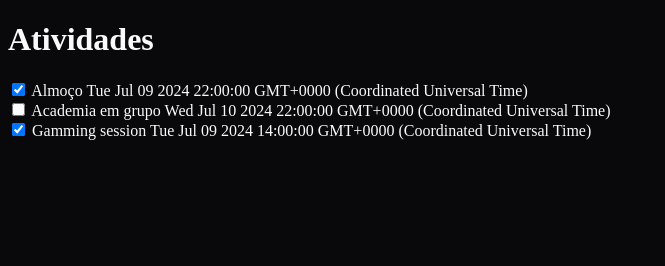
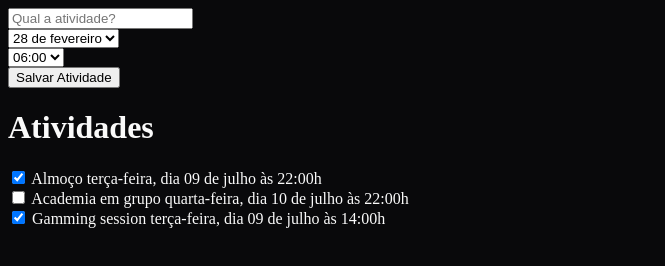
Before and after one commit to douglasdl/NLW16-html-css-js, a plain HTML site: page index.html in a window 1280 px wide. Shown: the whole page, without its empty margins (0-665 px from the left). Drawn offline with nearby package versions, Linux system fonts and the light colour scheme.

Commit message:
feat: finish part 2

```diff
--- a/index.html
+++ b/index.html
@@ -1,15 +1,46 @@
 <!DOCTYPE html>
 <html lang="pt-BR">
 <head>
-    <meta charset="UTF-8">
-    <meta name="viewport" content="width=device-width, initial-scale=1.0">
-    <title>Document</title>
-    <link rel="stylesheet" href="styles.css">
+  <meta charset="UTF-8">
+  <meta name="viewport" content="width=device-width, initial-scale=1.0">
+  <title>Document</title>
+  <link rel="stylesheet" href="styles.css">
+  <script src="https://cdn.jsdelivr.net/npm/dayjs@1/dayjs.min.js"></script>
+  <script src="https://cdn.jsdelivr.net/npm/dayjs@1/locale/pt-br.js"></script>
+  <script>dayjs.locale('pt-br')</script>
 </head>
 <body>
+
+  <form onsubmit="saveActivity(event)">
+    <div>
+      <input
+        type="text"
+        placeholder="Qual a atividade?"
+        name="activity"
+        required
+      >
+    </div>
+
+    <div>
+      <select name="day">
+        <option value="2024-01-01">01 de janeiro</option>
+      </select>
+    </div>
+
+    <div>
+      <select name="hour">
+        <option value="10:30">10:30</option>
+      </select>
+    </div>
+
+    <button type="submit">Salvar Atividade</button>
+  </form>
+
+  <main>
     <h1>Atividades</h1>
+    <section></section>
+  </main>
 
-    <section></section>
-    <script src="main.js"></script>
+  <script src="main.js"></script>
 </body>
 </html>
--- a/main.js
+++ b/main.js
@@ -1,3 +1,21 @@
+// Libraries and packages
+const formatter = (date) => {
+  // console.log(dayjs(date).format('hh:mm'))
+  return {
+    day: {
+      numeric: dayjs(date).format('DD'),
+      week: {
+        short: dayjs(date).format('ddd'),
+        long: dayjs(date).format('dddd')
+      }
+    },
+    month: dayjs(date).format('MMMM'),
+    hour: dayjs(date).format('HH:mm')
+  }
+}
+
+formatter(new Date('2024-07-09'))
+
 // object {}
 const activity = {
   name: "Almoço",
@@ -5,7 +23,7 @@ const activity = {
   finished: true
 }
 
-const activities = [
+let activities = [
   activity,
   {
     name: "Academia em grupo",
@@ -19,9 +37,11 @@ const activities = [
   }
 ]
 
+// activities = []
+
 // arrow function
 const createActivityItem = (activity) => {
-  let input = '<input type="checkbox" '
+  let input = `<input type="checkbox" onchange="finishActivity(event)" value="${activity.date}"`
 
   if(activity.finished) {
     input += 'checked'
@@ -29,16 +49,114 @@ const createActivityItem = (activity) => {
 
   input += '>'
 
+  const format = formatter(activity.date)
+
   return `
   <div>
     ${input}
     <span>${activity.name}</span>
-    <time>${activity.date}</time>
+    <time>
+      ${format.day.week.long}, dia ${format.day.numeric}
+      de ${format.month}
+      às ${format.hour}h
+    </time>
   </div>
   `
 }
 
-const section = document.querySelector('section')
-for(let activity of activities) {
-  section.innerHTML += createActivityItem(activity)
+const updateActivitiesList = () => {
+  const section = document.querySelector('section')
+  section.innerHTML = ''
+
+  if(activities.length == 0) {
+    section.innerHTML = `<p>Nenhuma atividade cadastrada.</p>`
+    return
+  }
+
+  for(let activity of activities) {
+    section.innerHTML += createActivityItem(activity)
+  }
 }
+
+updateActivitiesList()
+
+const saveActivity = (event) => {
+  event.preventDefault()
+  const formData = new FormData(event.target)
+
+  const name = formData.get("activity")
+  const day = formData.get("day")
+  const hour = formData.get("hour")
+  const date = `${day} ${hour}`
+
+  const newActivity = {
+    name,
+    date,
+    finished: false
+  }
+
+  const activityExists = activities.find((activity) => {
+    return activity.date == newActivity.date
+  })
+
+  if(activityExists) {
+    return alert("Dia/Hora não disponível")
+  }
+
+  activities = [newActivity, ...activities]
+  updateActivitiesList()
+}
+
+const createDaysSelect = () => {
+  const days = [
+    "2024-02-28",
+    "2024-02-29",
+    "2024-03-01",
+    "2024-03-02",
+    "2024-03-03"
+  ]
+
+  let selectDays = ""
+
+  for(let day of days) {
+    const format = formatter(day)
+    const formattedDate = `${format.day.numeric} de ${format.month}`
+
+    selectDays += `
+    <option value="${day}">${formattedDate}</option>
+    `
+  }
+
+  document.querySelector('select[name="day"]').innerHTML = selectDays
+}
+
+createDaysSelect()
+
+const createHoursSelect = () => {
+  let availableHours = ''
+
+  for(let i = 6; i < 23; i++) {
+    const hour = String(i).padStart(2, '0')
+    availableHours += `<option value="${hour}:00">${hour}:00</option>`
+    availableHours += `<option value="${hour}:30">${hour}:30</option>`
+  }
+
+  document.querySelector('select[name="hour"]').innerHTML = availableHours
+}
+
+createHoursSelect()
+
+const finishActivity = (event) => {
+  const input = event.target
+  const currentInputDate = input.value
+
+  const activity = activities.find((activity) => {
+    return activity.date == currentInputDate
+  })
+
+  if(!activity) {
+    return
+  }
+
+  activity.finished = !activity.finished
+}
```
Also changed, not shown: 1 other file.
